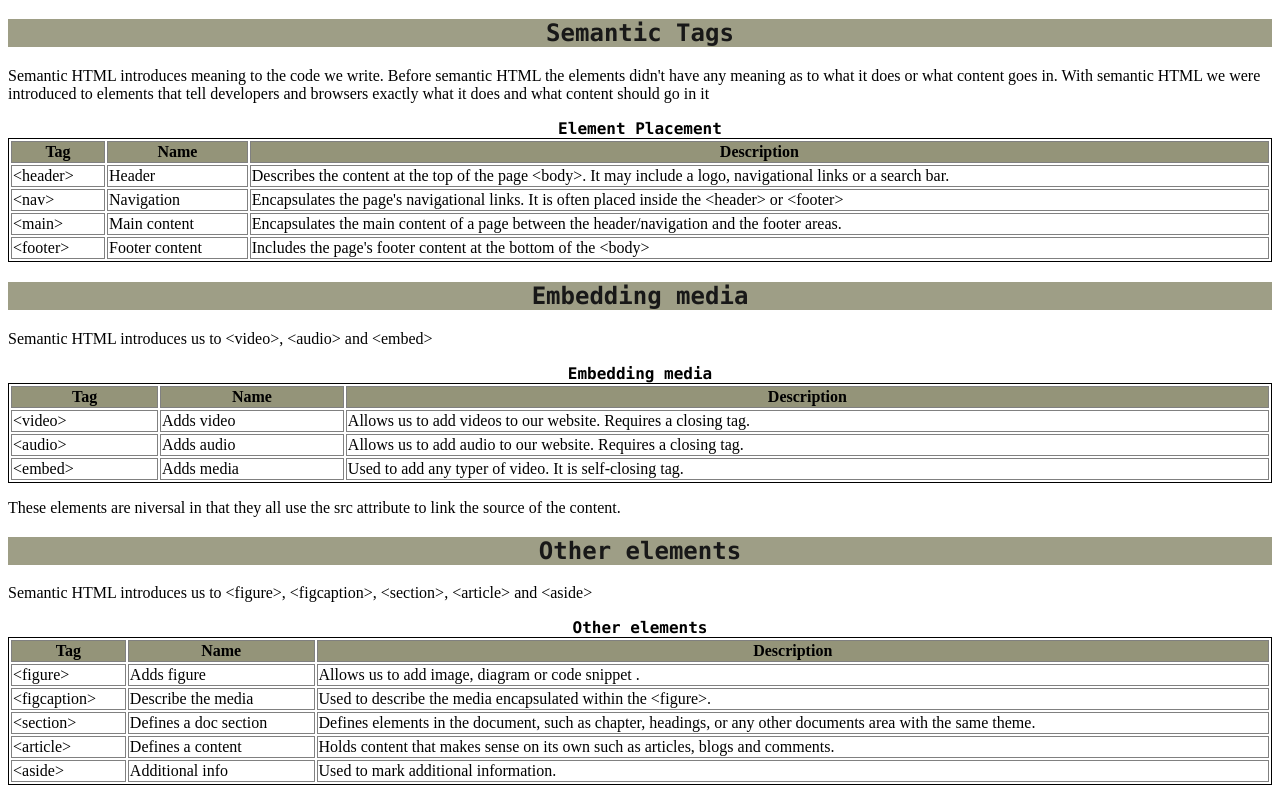
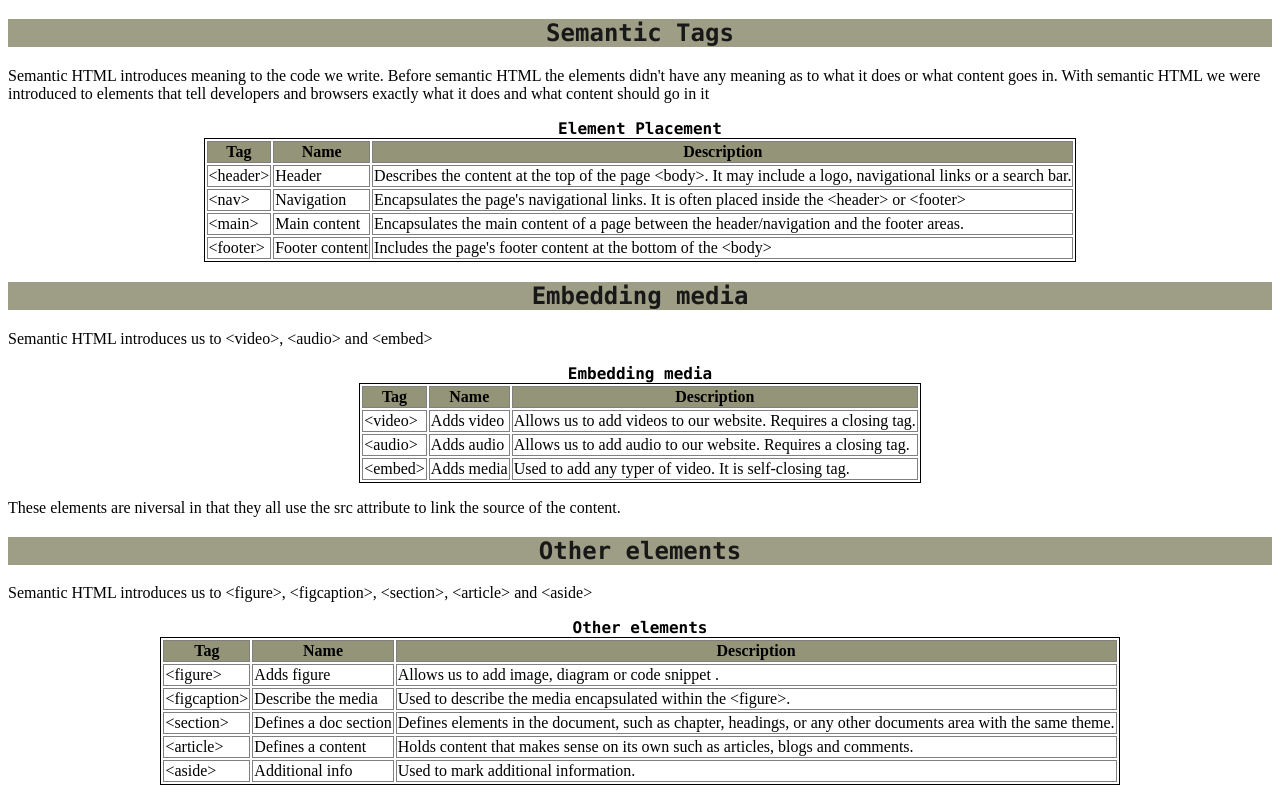
Before and after one commit to sambuka-a/sambuka.github.io, a plain HTML site: page index.html in a window 1280 px wide. Shown: the part 126-919 px from the top of the page. Drawn offline with Linux system fonts and the light colour scheme.

Commit message:
Update styles.css

```diff
--- a/styles.css
+++ b/styles.css
@@ -18,7 +18,8 @@ h1 {
 
   table {
     border: 1px solid black;
-    width: 100%;
+    width: fit-content;
+    margin: 0 auto;
         }
 
     th, td {
```
